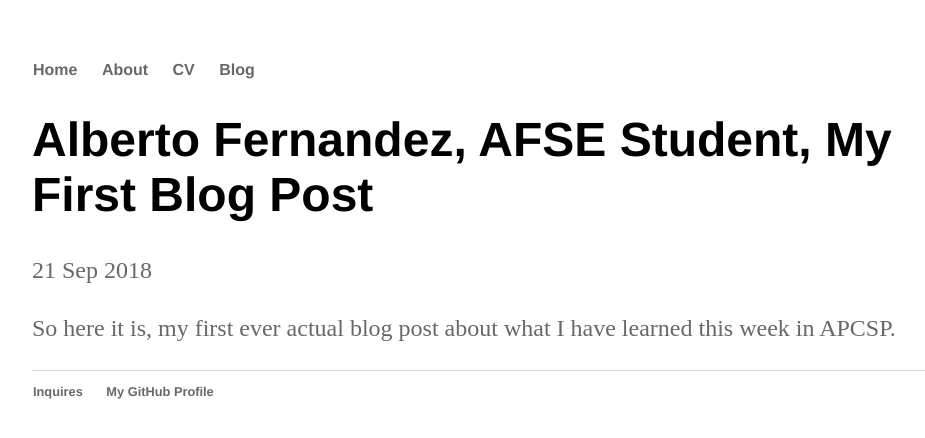
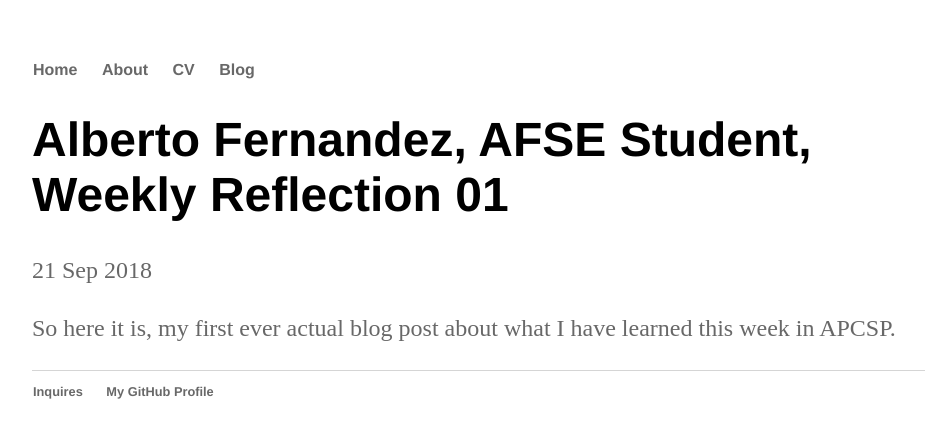
Before and after one commit to albertof4112/albertof4112.github.io, a Jekyll site: the page built from _posts/2018-09-21-weekly-reflection-01.md, in a window 1280 px wide. Shown: the top 438 px of the page, without its empty margins (160-1085 px from the left). Built offline with Jekyll 4.4.1, drawn with Linux system fonts in a browser that asks for light colours.

Commit message:
Update 2018-09-21-weekly-reflection-01.md

```diff
--- a/_posts/2018-09-21-weekly-reflection-01.md
+++ b/_posts/2018-09-21-weekly-reflection-01.md
@@ -1,6 +1,6 @@
 ---
 layout: post
-title: "Alberto Fernandez, AFSE Student, My First Blog Post"
+title: "Alberto Fernandez, AFSE Student, Weekly Reflection 01"
 date: 2018-09-21
 ---
 
```
